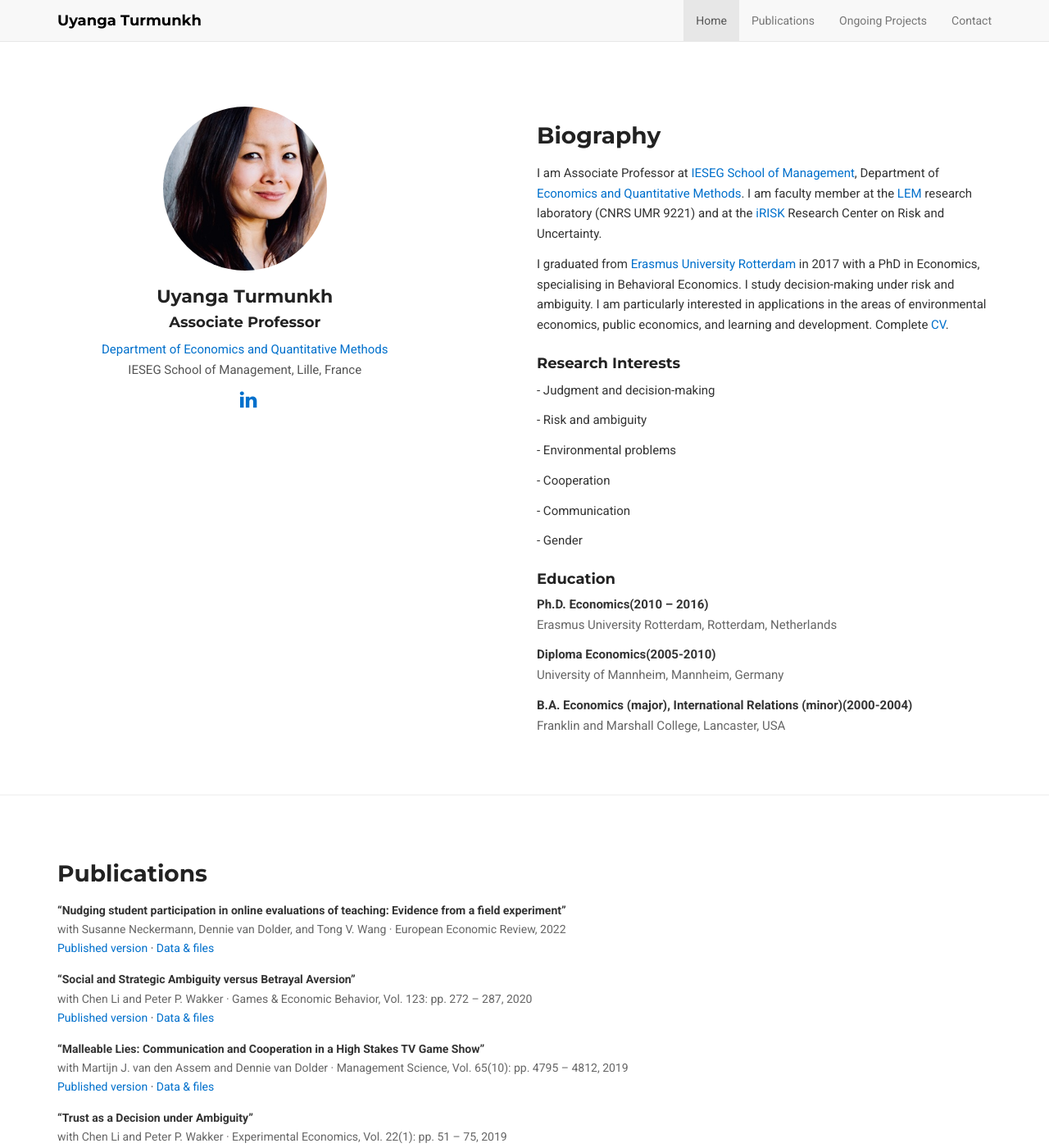
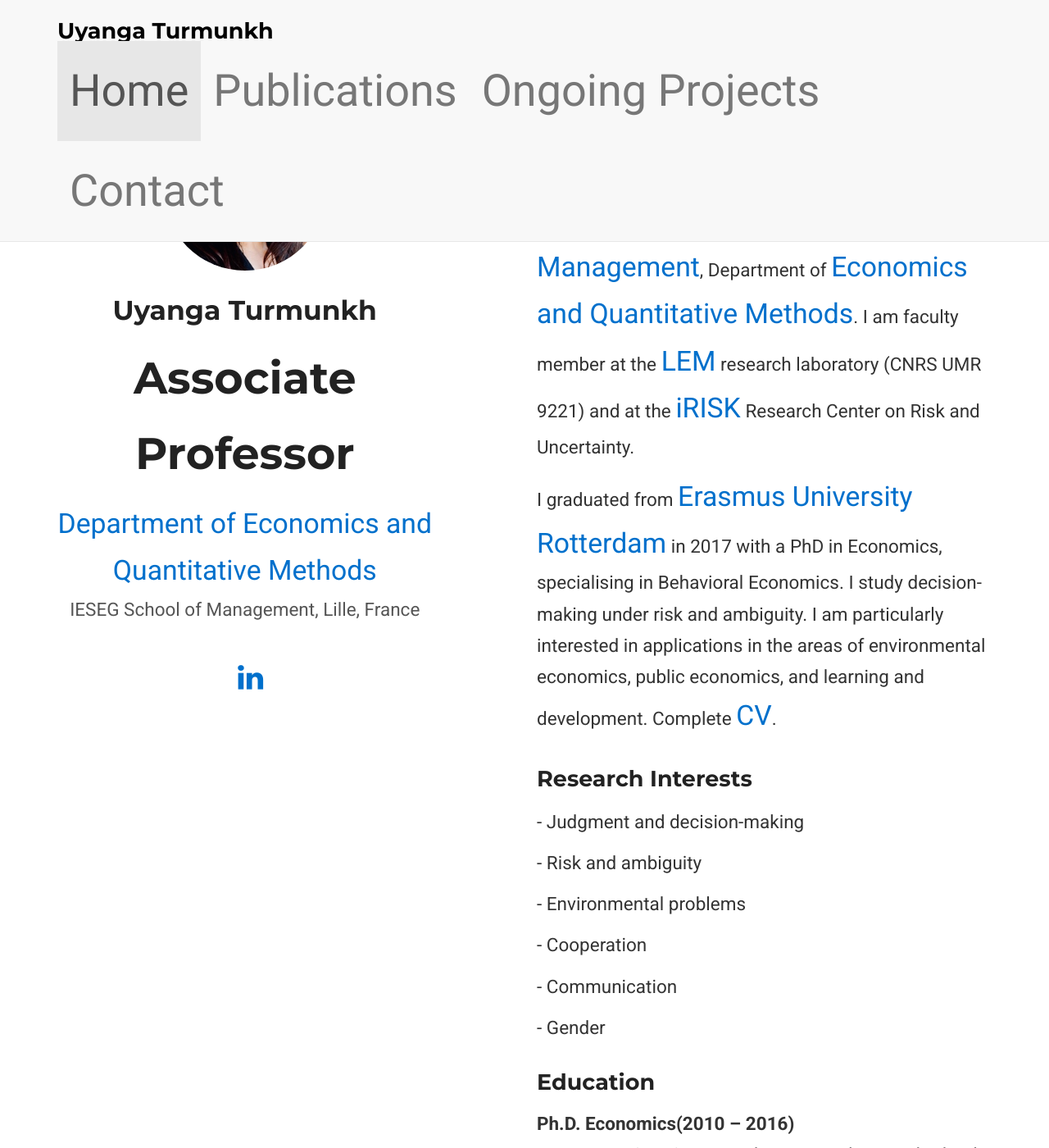
Before and after one commit to prakharsood24/uyanga-demo, a Jekyll site: the page built from index.md, in a window 1280 px wide and 1400 px high. Shown: the whole window at 82% size. Built offline with Jekyll 4.4.1, drawn with Linux system fonts in a browser that asks for light colours; nearby versions of some CDN libraries; a style sheet for code colours, icons or effects is not loaded.

Commit message:
Update style.css

```diff
--- a/assets/css/style.css
+++ b/assets/css/style.css
@@ -113,3 +113,26 @@
   color: #666;
   font-size: 15px;
 }
+
+/* === Scale up all text by 1.5x === */
+body,
+p,
+h1, h2, h3, h4,
+a,
+.navbar-brand,
+.site-footer,
+.course,
+.institution,
+.big-icon {
+  font-size: 1.5em !important;
+  line-height: 1.7 !important;
+}
+
+h1 { font-size: calc(28px * 1.5) !important; }
+h2 { font-size: calc(22px * 1.5) !important; }
+h3 { font-size: calc(18px * 1.5) !important; }
+p  { font-size: calc(15px * 1.5) !important; }
+.navbar-brand { font-size: calc(18px * 1.5) !important; }
+.big-icon { font-size: calc(24px * 1.5) !important; }
+.site-footer { font-size: calc(14px * 1.5) !important; }
+.course, .institution { font-size: calc(15px * 1.5) !important; }
```
